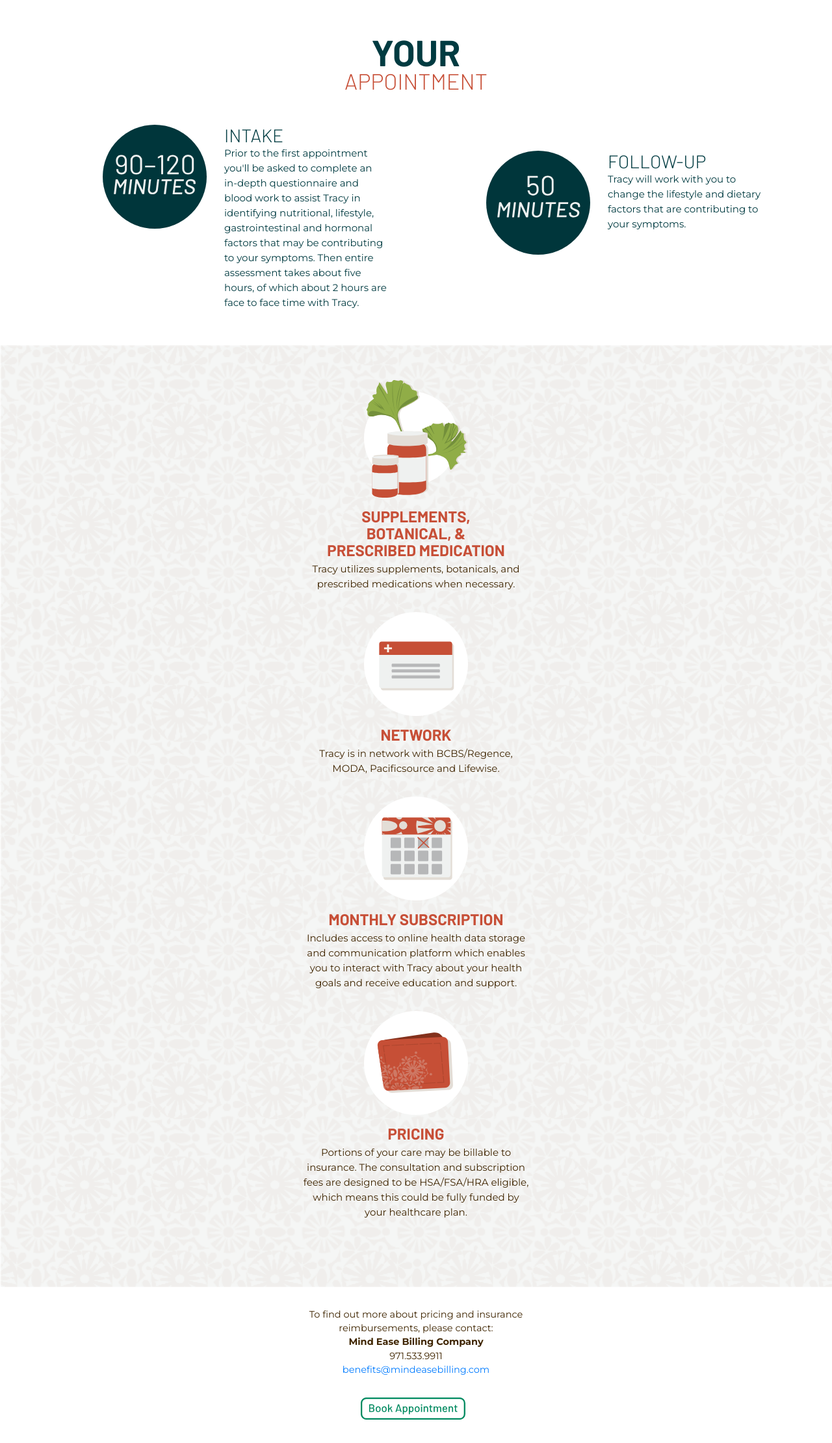
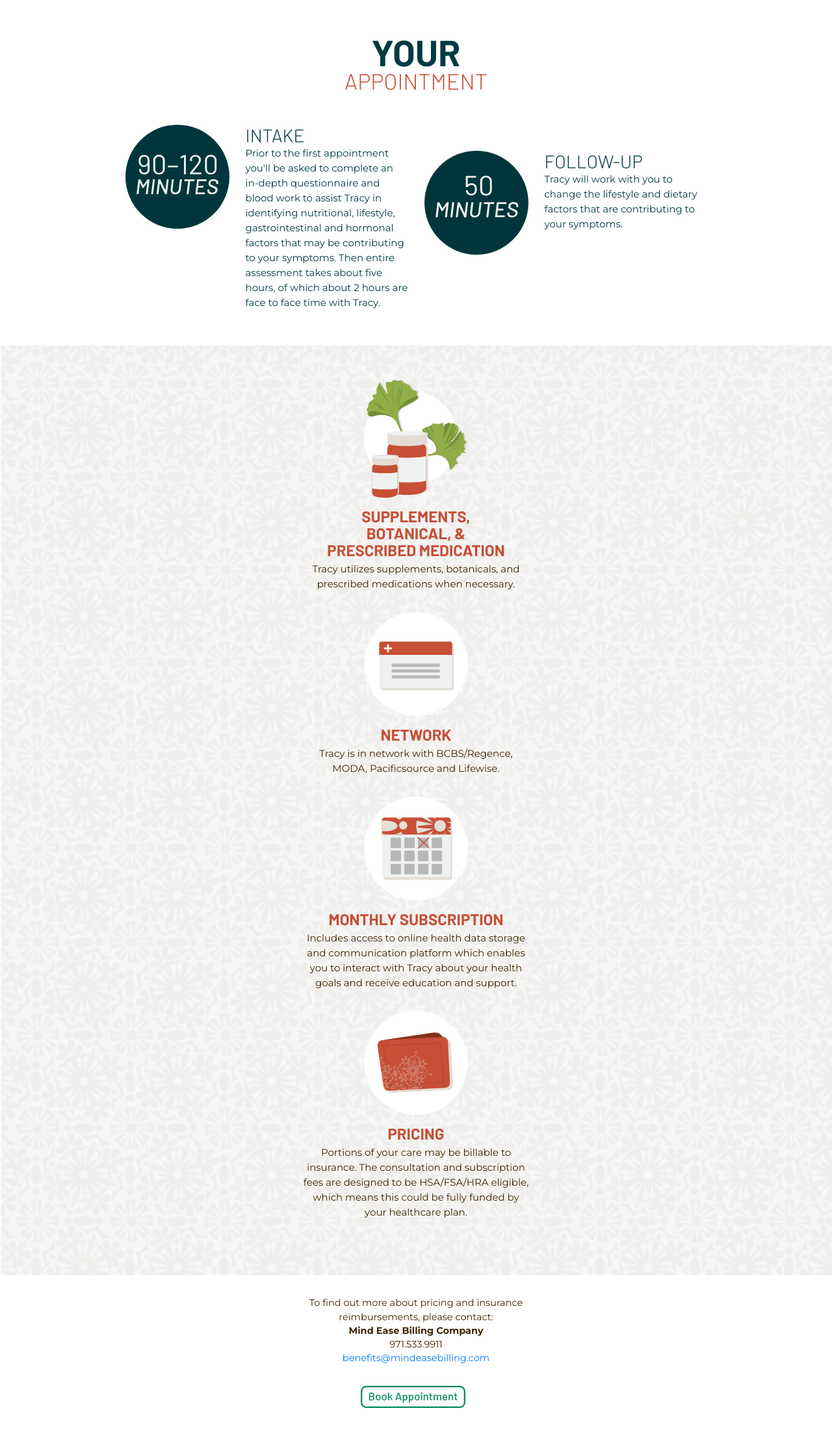
Before and after one commit to bduo/pipsychiatry, a PHP site: page /services.php in a window 1280 px wide. Shown: the part 70-2291 px from the top of the page at 65% size. Run offline with PHP 8.4, Linux system fonts and the light colour scheme.

Commit message:
css grid

```diff
--- a/css/pip.css
+++ b/css/pip.css
@@ -244,9 +244,34 @@ button {
 }
 
 .appointment_wrapper {
-	margin-right: 50px;
-	margin-left: 50px;
+	/* margin-right: 50px;
+	margin-left: 50px; */
+	display: grid;
+	grid-template-columns: 160px 250px 160px 250px;
+	justify-content: center;
+	justify-items: end;
+	grid-gap: 25px;
 	color: #003b41;
+}
+
+.intake_icon {
+	grid-column-start: 1;
+	grid-column-end: 2;
+}
+
+.intake_text {
+	grid-column-start: 2;
+	grid-column-end: 3;
+}
+
+.follow_icon {
+	grid-column-start: 3;
+	grid-column-end: 4;
+}
+
+.follow_text {
+	grid-column-start: 4;
+	grid-column-end: 5;
 }
 
 .row {
@@ -298,8 +323,9 @@ button {
 	background-image: url(/assets/pattern_BG.png);
 	background-repeat: no-repeat;
 	background-size: cover;
-	height: 875px;
+	height: auto;
 	margin-top: 54px;
+	padding-right:
 }
 
 .meds_icon, .network_icon,
@@ -1666,10 +1683,6 @@ a[href^="tel"] {
 	.column_tab {
 		padding-bottom: 32px;
 		flex-basis: 100%;
-	}
-
-	.appointment_details_wrapper {
-		height: 1450px;
 	}
 
 	.appoint_detail_paragraph {
--- a/services.php
+++ b/services.php
@@ -17,18 +17,16 @@ Programmer: Brandon El Haj
 			<h1 class="lower_service_title">Appointment</h1>
 		</div>
 		<section class="appointment_wrapper">
-			<div class="row">
-				<div class="column column_break"><img src="/assets/icon_90min.svg" class="intake_icon" alt="90 to 120 mins appointment icon"></div>
-				<div class="column_left column_break">
+			<div class="item intake_icon_column"><img src="/assets/icon_90min.svg" class="intake_icon" alt="90 to 120 mins appointment icon"></div>
+			<div class="item intake_text">
 				<h2 class="appoint_title">INTAKE</h2>
 				<p class="appoint_paragraph">Prior to the first appointment you'll be asked to complete an in-depth questionnaire and blood work to assist Tracy in identifying nutritional, lifestyle, gastrointestinal and hormonal factors that may be contributing to your symptoms. Then entire assessment takes about five hours, of which about 2 hours are face to face time with Tracy.
 				</p>
 			</div>
-				<div class="column column_break"><img src="/assets/icon_50min.svg" class="follow_up_icon" alt="50 mins appointment icon"></div>
-				<div class="column_left column_break">
+			<div class="item follow_icon_column"><img src="/assets/icon_50min.svg" class="follow_up_icon" alt="50 mins appointment icon"></div>
+			<div class="item follow_text">
 				<h2 class="appoint_title appoint_tab">FOLLOW-UP</h2>
 				<p class="appoint_paragraph">Tracy will work with you to change the lifestyle and dietary factors that are contributing to your symptoms.</p>
-				</div>
 			</div>
 		</section>
 		<section class="appointment_details_wrapper">
```
Also changed, not shown: other parts of css/pip.css (+17 -40 lines). Lines whose indentation alone changed are shown as unchanged.
